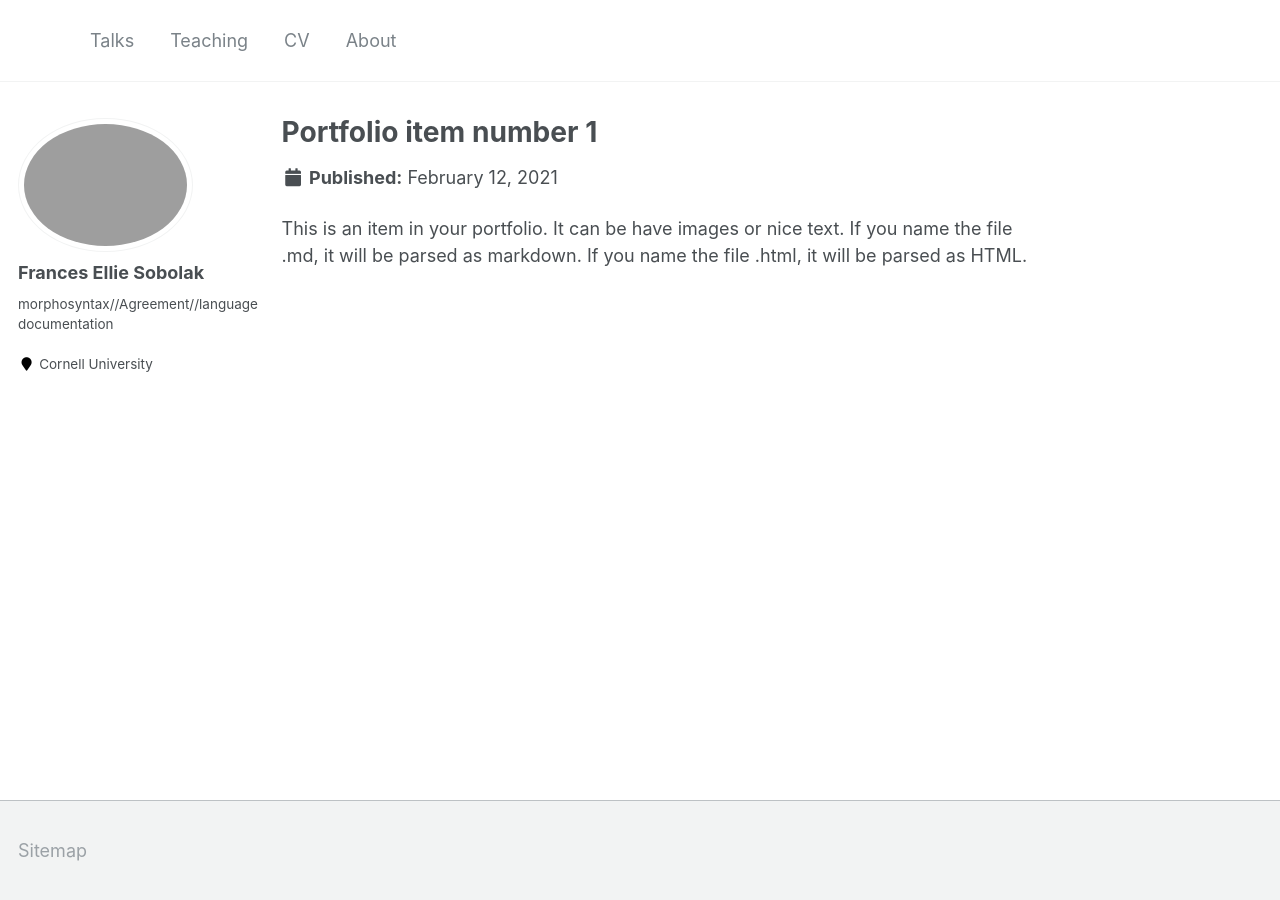
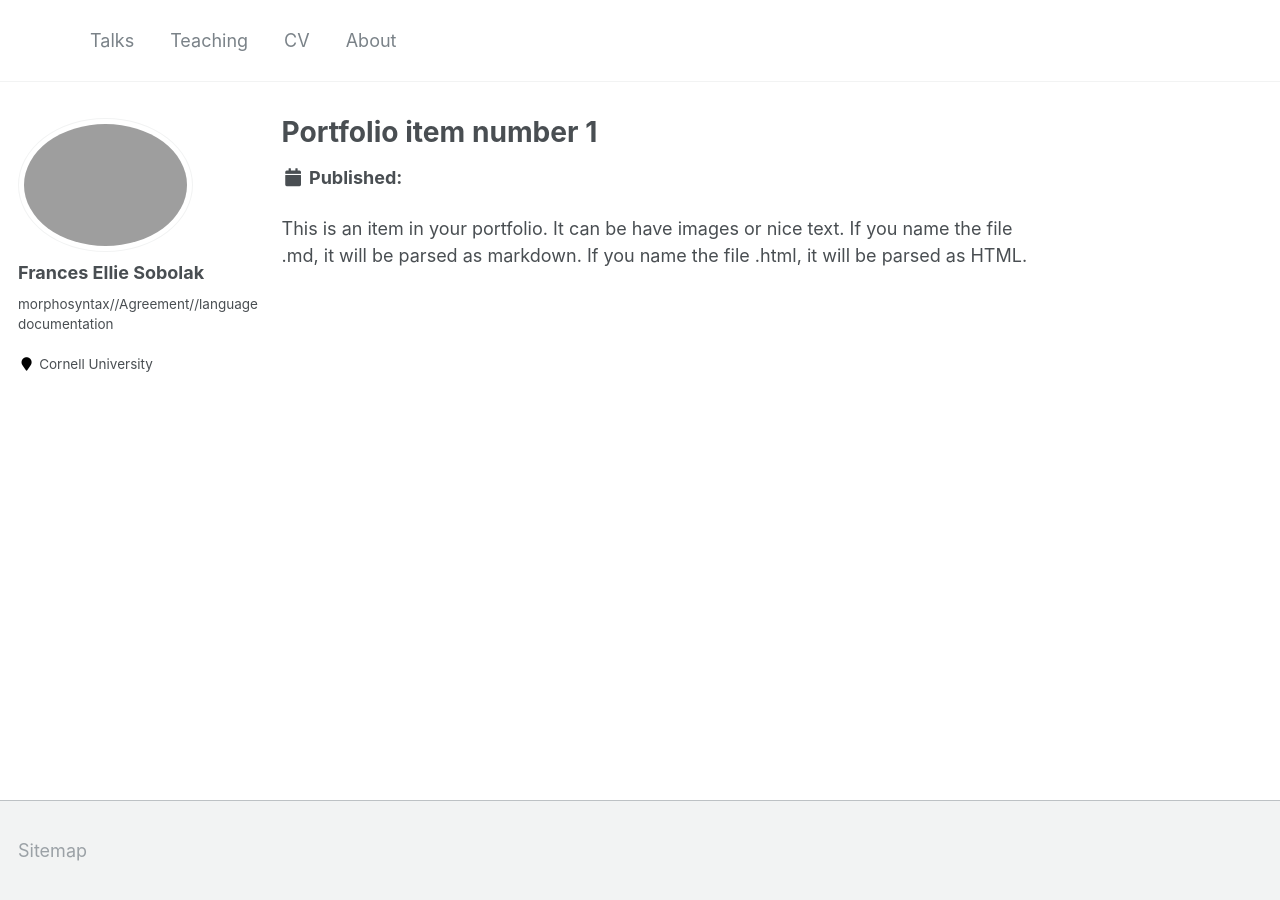
Before and after one commit to fesobolak/fesobolak.github.io, a Jekyll site: the page built from _portfolio/portfolio-1.md, in a window 1280 px wide. Built offline with Jekyll 4.4.1, drawn with Linux system fonts in a browser that asks for light colours.

Commit message:
Update single.html

```diff
--- a/_layouts/single.html
+++ b/_layouts/single.html
@@ -39,7 +39,7 @@
         {% elsif page.venue and page.date %}
           <p>Published in <i>{{ page.venue }}</i> </p>
         {% elsif page.date %}
-          <p class="page__date"><strong><i class="fa fa-fw fa-calendar" aria-hidden="true"></i> {{ site.data.ui-text[site.locale].date_label | default: "Published:" }}</strong> <time datetime="{{ page.date | date_to_xmlschema }}">{{ page.date | default: "1900-01-01" | date: "%B %d, %Y" }}</time></p>
+          <p class="page__date"><strong><i class="fa fa-fw fa-calendar" aria-hidden="true"></i> {{ site.data.ui-text[site.locale].date_label | default: "Published:" }}</strong> </p>
         {% endif %}
 
 
```
